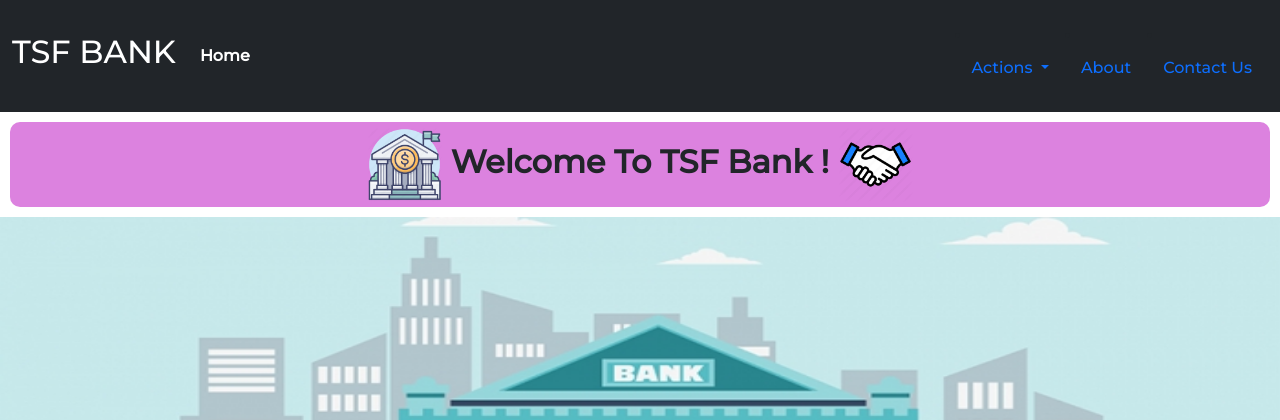
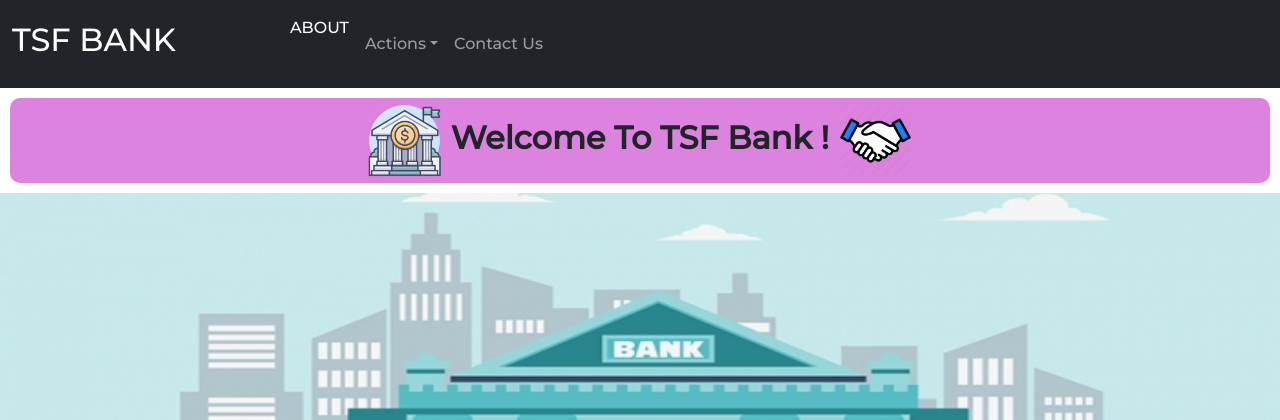
Before and after one commit to saloni-29/Basic-Banking-System, a PHP site: page / in a window 1280 px wide. Shown: the top 420 px of the page. Run offline with PHP 8.4, Linux system fonts and the light colour scheme.

Commit message:
Add files via upload

```diff
--- a/index.php
+++ b/index.php
@@ -20,27 +20,20 @@
     <nav class="navbar py-2 navbar-expand-lg navbar-dark bg-dark">
         <div class="container-fluid">
         <a href="#" class="navbar-brand font-weight-bold text-white text-center"><h2>TSF BANK</h2></a>
-            <button class="navbar-toggler" type="button" data-bs-toggle="collapse" data-bs-target="#navbarSupportedContent" aria-controls="navbarSupportedContent" aria-expanded="false" aria-label="Toggle navigation">
-                <span class="navbar-toggler-icon"></span>
-            </button>
-            <div class="collapse navbar-collapse" id="navbarSupportedContent">
-                <ul class="navbar-nav me-auto mb-8 mb-lg-0">
-                    <li class="nav-item py-3">
-                        <a class="nav-link active" aria-current="page" href="#"><strong>Home</strong></a>
-                    </li>
-                </ul>
+        <button class="navbar-toggler text-white " type="button" data-toggle="collapse" data-target="#collapsenavbar">
+            <span class="navbar-toggler-icon" style="background:white;"></span>
+        </button>
+        <div class="collapse navbar-collapse text-center" id="collapsenavbar">
+            <ul class="navbar-nav ml-auto">
+                <li class="nav-item">
+                    <a href="index.php" class="nav-link text-white "><span style="margin-left:90px;">ABOUT</span></a></li>
                     <li class="nav-item dropdown py-3">
-                        <a class="nav-link dropdown-toggle" href="#" id="navbarDropdown" role="button" data-bs-toggle="dropdown" aria-expanded="false">
-                            Actions
-                        </a>
+                        <a class="nav-link dropdown-toggle" href="#" id="navbarDropdown" role="button" data-bs-toggle="dropdown" aria-expanded="false">Actions</a>
                         <ul class="dropdown-menu" aria-labelledby="navbarDropdown">
                             <li><a class="dropdown-item py-3" href="money.php">Money Transfer</a></li>
                             <li><a class="dropdown-item py-3" href="history.php">Transaction History</a></li>
                             <li><a class="dropdown-item py-3" href="viewcustomers.php">View Customers</a></li>
                         </ul>
-                    </li>
-                    <li class="nav-item py-3">
-                        <a class="nav-link" href="https://www.thesparksfoundationsingapore.org/ " target="_blank">About</a>
                     </li>
                     <li class="nav-item py-3">
                         <a class="nav-link" href="contact.php">Contact Us</a>
```
